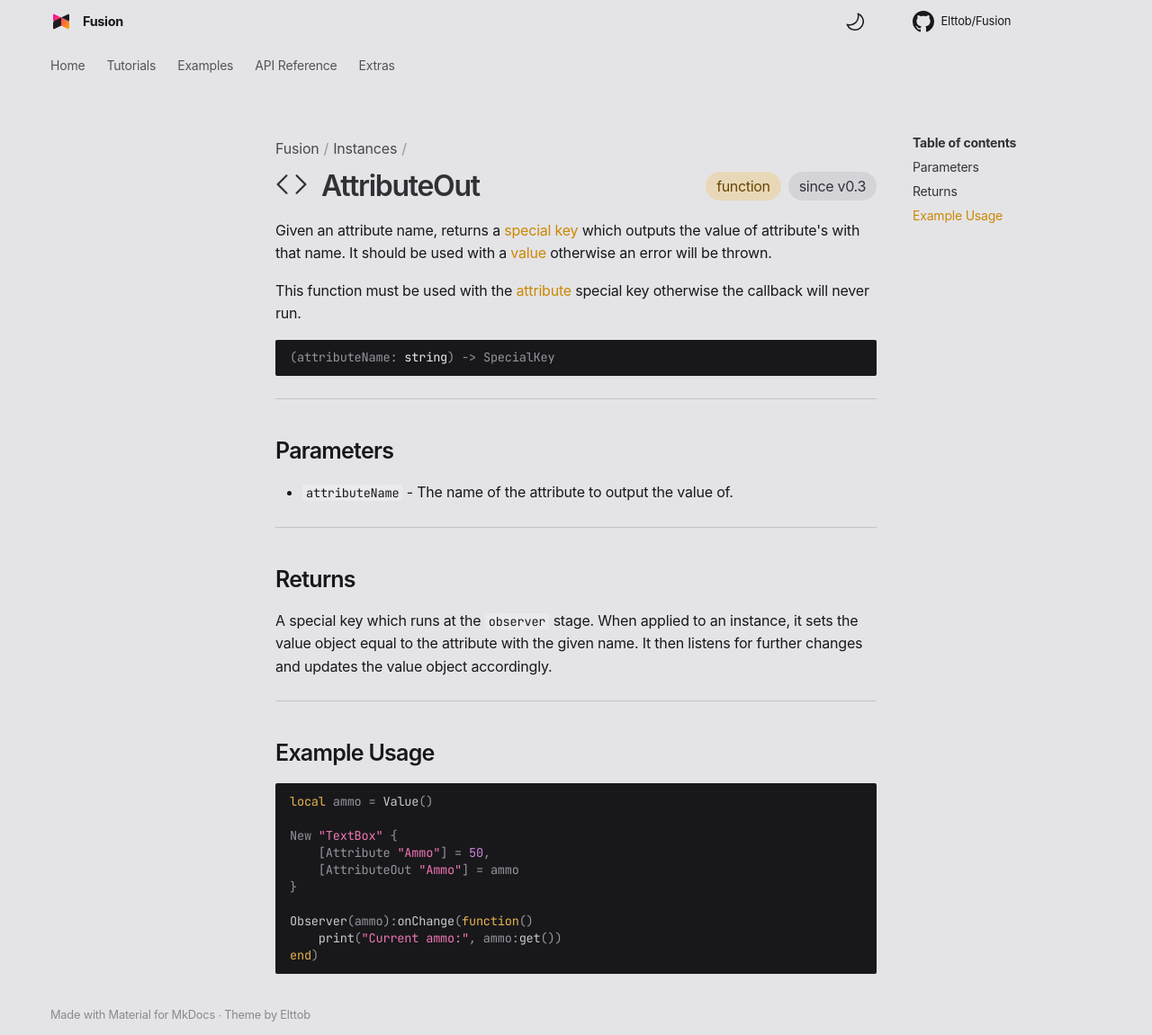
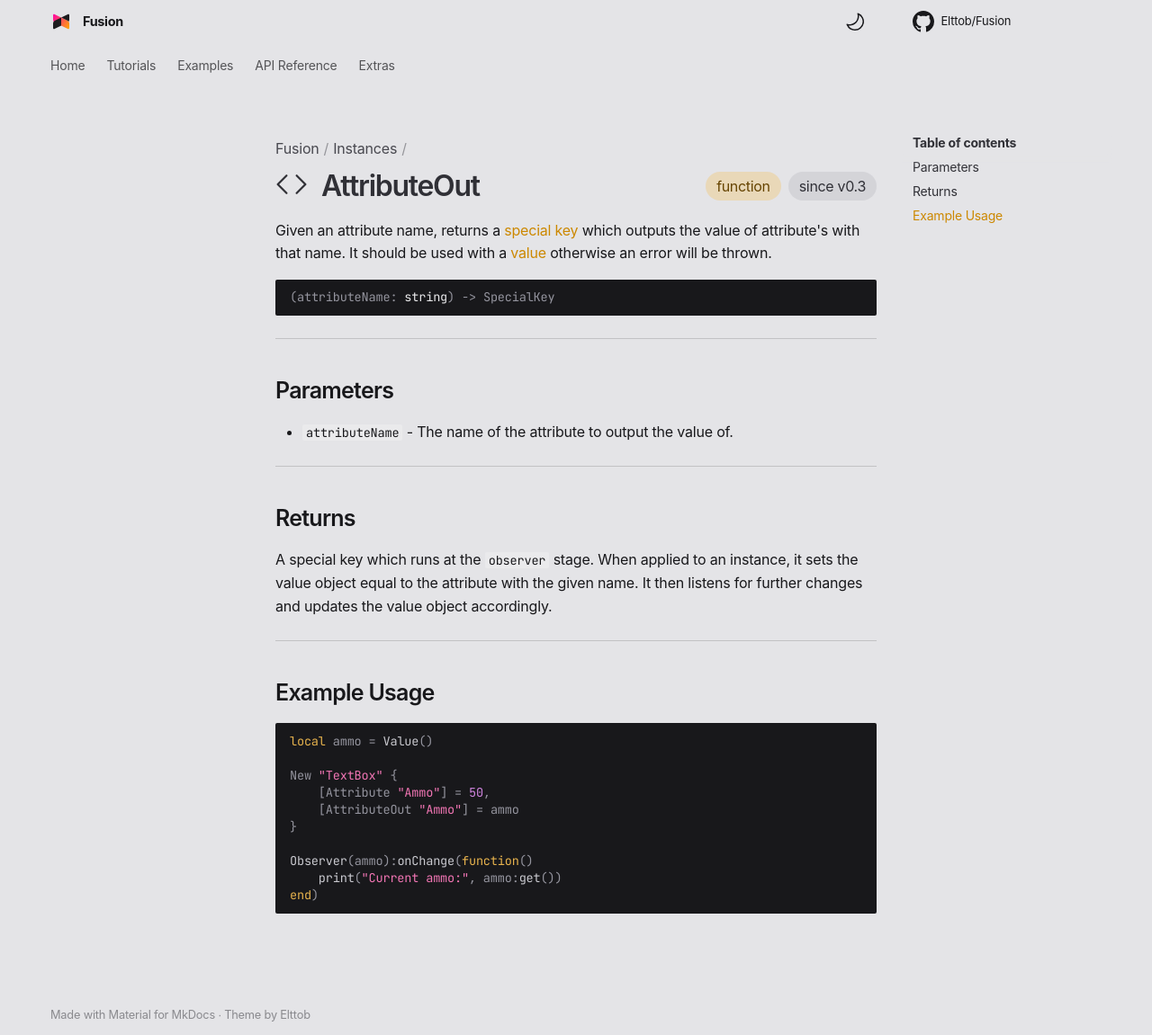
Before and after one commit to dphfox/Fusion, an MkDocs documentation site: the page built from docs/api-reference/instances/attributeOut.md, in a window 1280 px wide and 1151 px high. Shown: the whole window at 90% size. Built offline with MkDocs 1.6.1 and Material for MkDocs 9.7.7, drawn with Linux system fonts in a browser that asks for light colours; some web fonts are replaced; comment, search, counter and statistics services are not loaded; the version menu is left out.

Commit message:
Remove line

````diff
--- a/docs/api-reference/instances/attributeOut.md
+++ b/docs/api-reference/instances/attributeOut.md
@@ -15,8 +15,6 @@
 Given an attribute name, returns a [special key](./specialkey.md) which outputs the value of
 attribute's with that name. It should be used with a [value](../state/value.md) otherwise an error
 will be thrown.
-
-This function must be used with the [attribute](./attribute.md) special key otherwise the callback will never run.
 
 ```Lua
 (attributeName: string) -> SpecialKey
````
